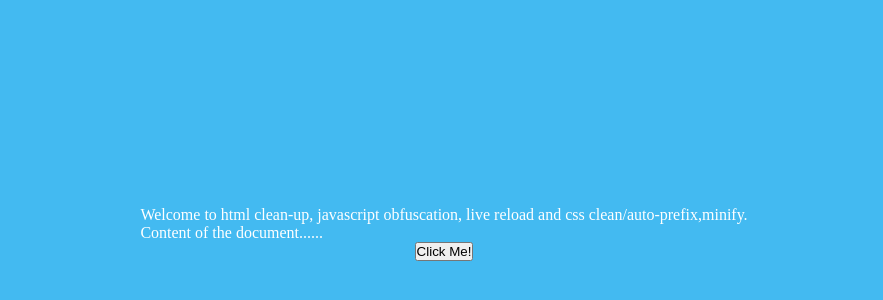
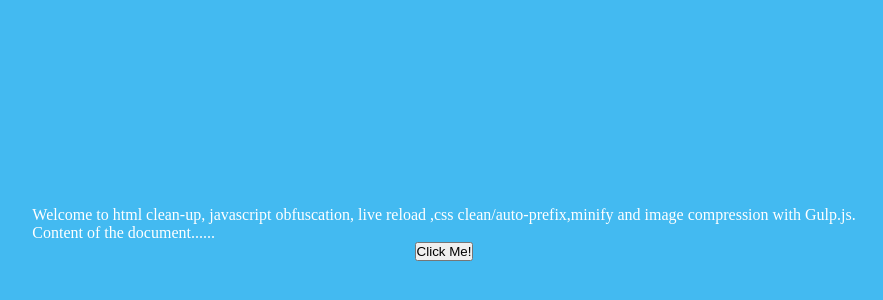
Before and after one commit to mstatt/tr-105, a website: page dev/index.html in a window 1280 px wide. Shown: the part 158-458 px from the top of the page, without its empty margins (196-1079 px from the left). Drawn offline with Linux system fonts and the light colour scheme.

Commit message:
Update index.html

```diff
--- a/dev/index.html
+++ b/dev/index.html
@@ -19,7 +19,7 @@
 </head>
 <!-- Comments  -->
 <body>
-  Welcome to html clean-up, javascript obfuscation, live reload and css clean/auto-prefix,minify.<br/>
+  Welcome to html clean-up, javascript obfuscation, live reload ,css clean/auto-prefix,minify and image compression with Gulp.js.<br/>
 Content of the document......<br/>
 <button id="btn1" type="button">Click Me!</button><br/>
 <div id="d1"></div>
```
